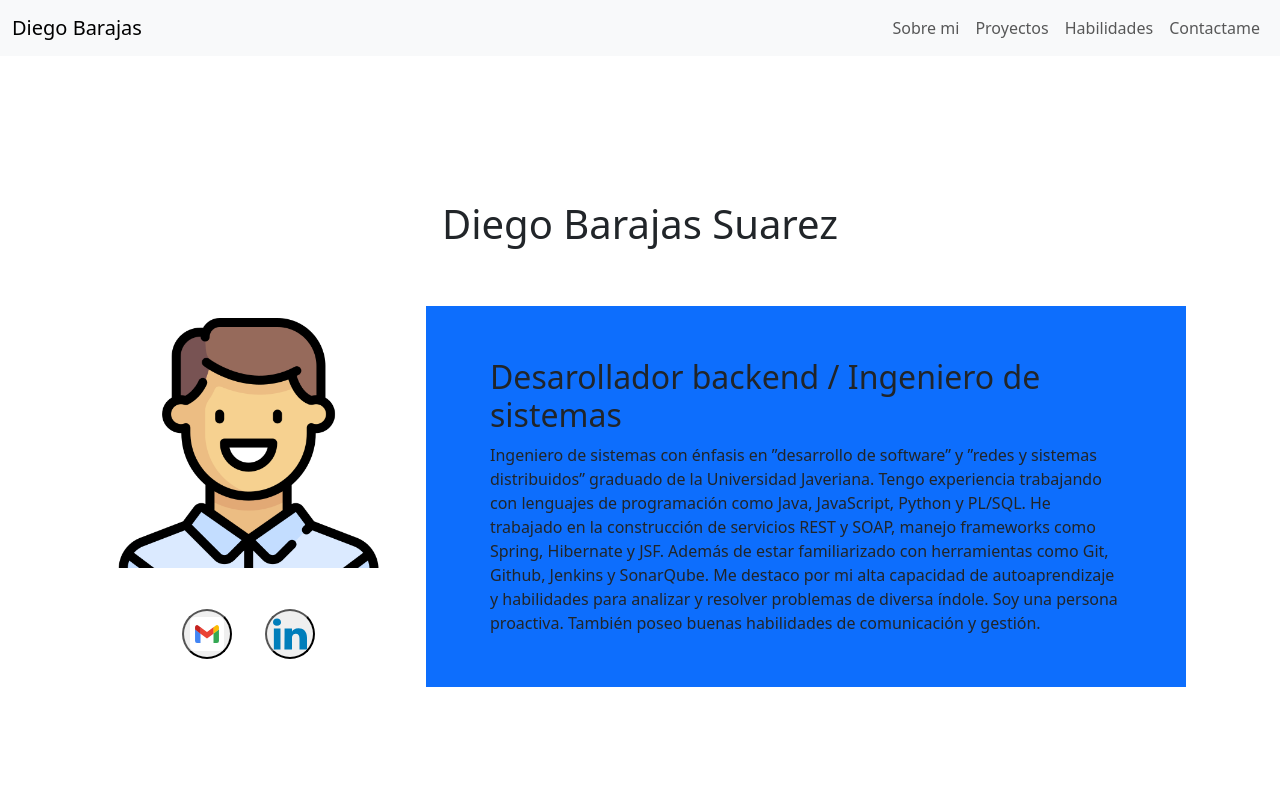
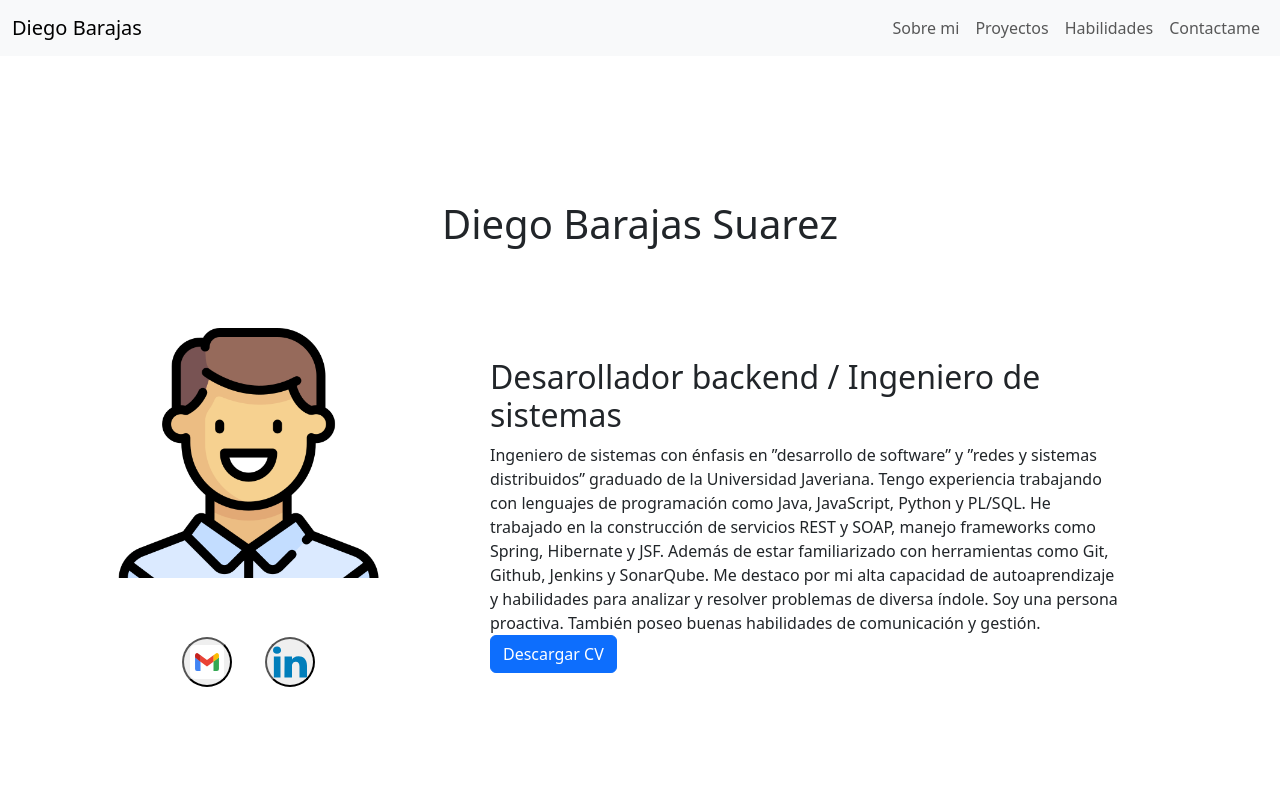
Before and after one commit to barajas-d/Portfolio-Diego-Barajas, a plain HTML site: page index.html in a window 1280 px wide. Shown: the top 800 px of the page. Drawn offline with nearby package versions, Linux system fonts and the light colour scheme.

```diff
--- a/index.html
+++ b/index.html
@@ -69,7 +69,7 @@
         </div>
 
       </div>
-      <div class="col-md-8 bg-primary">
+      <div class="col-md-8">
         <!-- Project 2 -->
         <div class="p-5 m-1">
 
@@ -80,6 +80,8 @@
           familiarizado con herramientas como Git, Github, Jenkins y SonarQube. Me destaco por mi alta capacidad de autoaprendizaje
           y habilidades para analizar y resolver problemas de diversa índole. Soy una persona proactiva. También poseo buenas
           habilidades de comunicación y gestión.
+
+          <br><button class="btn btn-primary">Descargar CV</button>
 
         </div>
       </div>
```
